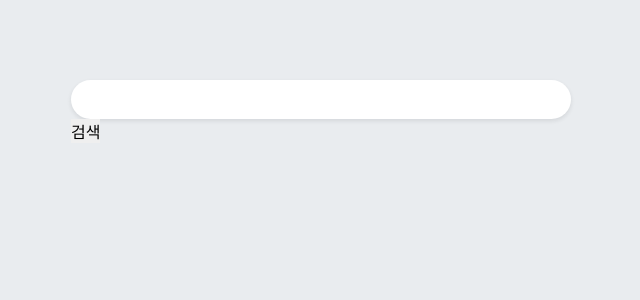
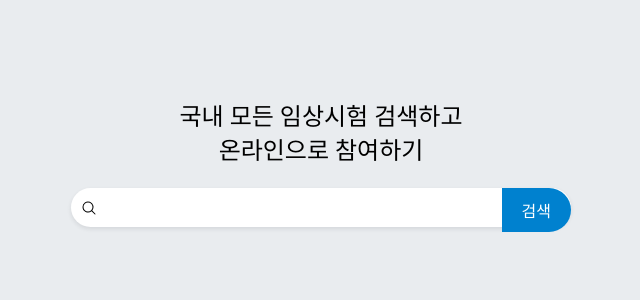
Before and after one commit to jyhan14/pre-onboarding-11th-4-14, a React (Create React App) app: page / in a window 1280 px wide. Shown: the top 300 px of the page, without its empty margins (319-959 px from the left). Built offline with nearby package versions, Linux system fonts and the light colour scheme; a web font is replaced by a local one.

Commit message:
Style: 인풋창, 결과창 스타일링

```diff
--- a/src/components/features/search/ResultBox.tsx
+++ b/src/components/features/search/ResultBox.tsx
@@ -1,5 +1,6 @@
 import React, { useEffect, useState, useRef, useImperativeHandle, useCallback } from 'react';
 import { styled } from 'styled-components';
+import { HiMagnifyingGlass } from "react-icons/hi2";
 
 interface SearchResult {
   sickCd: string;
@@ -97,7 +98,7 @@ const ResultBox = React.forwardRef<ResultBoxRef, ResultBoxProps>((props, ref) =>
 
   return (
     <BoxContainer ref={resultBoxRef} onKeyDown={handleKeyDown} tabIndex={0}>
-      <div>{searchInput}</div>
+      <SearchInput>{searchInput}</SearchInput>
       {!isLoading ? (
         <>
           {searchResults.length > 0 ? (
@@ -109,16 +110,16 @@ const ResultBox = React.forwardRef<ResultBoxRef, ResultBoxProps>((props, ref) =>
                   tabIndex={0}
                   className={index === selectedIndex ? 'selected' : ''}
                   onClick={() => handleItemClick(index)}>
-                  검색 결과: {result.sickNm}
+                  <HiMagnifyingGlass/>  {result.sickNm}
                 </ResultItem>
               ))}
             </>
           ) : (
-            <div>검색결과 없음</div>
+            <Text>검색결과 없음</Text>
           )}
         </>
       ) : (
-        <div>검색중...</div>
+        <Text>검색중...</Text>
       )}
     </BoxContainer>
   );
@@ -128,31 +129,34 @@ export default ResultBox;
 
 const BoxContainer = styled.div`
   position: absolute;
-  top: 30px;
-  right: 30px;
-  padding: 20px;
+  top: 35px;
+  right: 0px;
+  padding: 15px;
   z-index: 2010;
-  width: 550px;
+  width: 500px;
   border-radius: 18px;
   background: #fff;
-  box-shadow:
-    0 2px 6px 0 rgb(0 0 0 / 100%),
-    0 0 1px 0 rgb(0 21 81 / 5%);
+  box-shadow: 0px 2px 4px rgba(30, 32, 37, 0.1);
   box-sizing: border-box;
 
   &:focus {
     outline: none;
   }
 `;
-
+const SearchInput = styled.div`
+  padding: 5px;
+  margin-bottom: 10px;
+`
 const ResultLabel = styled.div`
-  font-size: 16px;
+  font-size: 12px;
   font-weight: bold;
   margin-bottom: 8px;
 `;
 
 const ResultItem = styled.div`
   cursor: pointer;
+gap: 5px;
+padding: 5px;
 
   &.selected {
     font-weight: bold;
@@ -166,3 +170,7 @@ const ResultItem = styled.div`
     outline: none;
   }
 `;
+
+const Text = styled.div`
+  font-size: 14px;
+`
--- a/src/components/features/search/SearchBar.tsx
+++ b/src/components/features/search/SearchBar.tsx
@@ -3,6 +3,8 @@ import { styled } from 'styled-components';
 import { getSicks } from '../../../api/sick';
 import ResultBox, { ResultBoxRef } from './ResultBox';
 import { useDebounce } from '../../../hooks/useDebounce';
+import { HiMagnifyingGlass } from "react-icons/hi2";
+
 
 export interface SearchResult {
   sickCd: string;
@@ -102,8 +104,10 @@ const SearchBar = () => {
   };
 
   return (
+    <Container>
+      <form onSubmit={handleFormSubmit}>
         <SearchContainer>
-      <form onSubmit={handleFormSubmit}>
+          <MagnifyingGlass />
           <SearchInput
             type='text'
             ref={searchInputRef}
@@ -112,7 +116,8 @@ const SearchBar = () => {
             onFocus={handleFocus}
             data-testid='search-input'
           />
-        <button onClick={handleSearchClick}>검색</button>
+          <SearchBtn onClick={handleSearchClick}>검색</SearchBtn>
+        </SearchContainer>
       </form>
       {(showResultBox || searchResults.length > 0) && (
         <div style={{ position: 'relative' }}>
@@ -124,16 +129,26 @@ const SearchBar = () => {
           />
         </div>
       )}
-    </SearchContainer>
+    </Container>
   );
 };
 
 export default SearchBar;
-
-const SearchContainer = styled.div`
+const Container = styled.div`
   display: flex;
   justify-content: center;
   align-items: center;
+`;
+
+const SearchContainer = styled.div`
+  position: relative;
+`;
+
+const MagnifyingGlass = styled(HiMagnifyingGlass)`
+  position: absolute;
+  top: 50%;
+  left: 10px;
+  transform: translateY(-50%);
 `;
 
 const SearchInput = styled.input`
@@ -141,14 +156,33 @@ const SearchInput = styled.input`
   justify-content: center;
   align-items: center;
   width: 500px;
-  padding-left: 20px;
+  padding-left: 40px;
   padding-right: 20px;
   padding-top: 12px;
   padding-bottom: 12px;
+  margin-top: 20px;
   box-shadow: 0px 2px 4px rgba(30, 32, 37, 0.1);
   cursor: pointer;
   border-radius: 42px;
-  border: 1;
-  border-color: black;
   background-color: #ffffff;
+
+  &:focus {
+    outline: none;
+  }
 `;
+
+const SearchBtn = styled.button`
+position: absolute;
+top: 0;
+right: 0;
+  border: none;
+  background-color: #0081CF;
+  border-top-right-radius: 42px;
+  border-bottom-right-radius: 42px;
+  padding: 10px 20px;
+  margin-left: -1px;
+
+  color: white;
+  text-align: center;
+
+`;
--- a/src/components/ui/Layout.tsx
+++ b/src/components/ui/Layout.tsx
@@ -13,5 +13,5 @@ export default Layout;
 
 const LayoutContainer = styled.div`
 position: relative;
-top: 80px;
+top: 100px;
 `;
--- a/src/pages/Home.tsx
+++ b/src/pages/Home.tsx
@@ -1,12 +1,25 @@
 import React from 'react';
 import SearchBar from '../components/features/search/SearchBar';
+import { styled } from 'styled-components';
 
 const Home = () => {
   return (
     <>
+    <Text>국내 모든 임상시험 검색하고</Text>
+    <Text>온라인으로 참여하기</Text>
       <SearchBar />
     </>
   );
 };
 
 export default Home;
+
+const Text = styled.div`
+  display: flex;
+  justify-content: center;
+  align-items: center;
+  text-align: center;
+  font-weight: 500;
+  font-size: 24px;
+  padding: 5px;
+`
```
Lines whose indentation alone changed are shown as unchanged.
